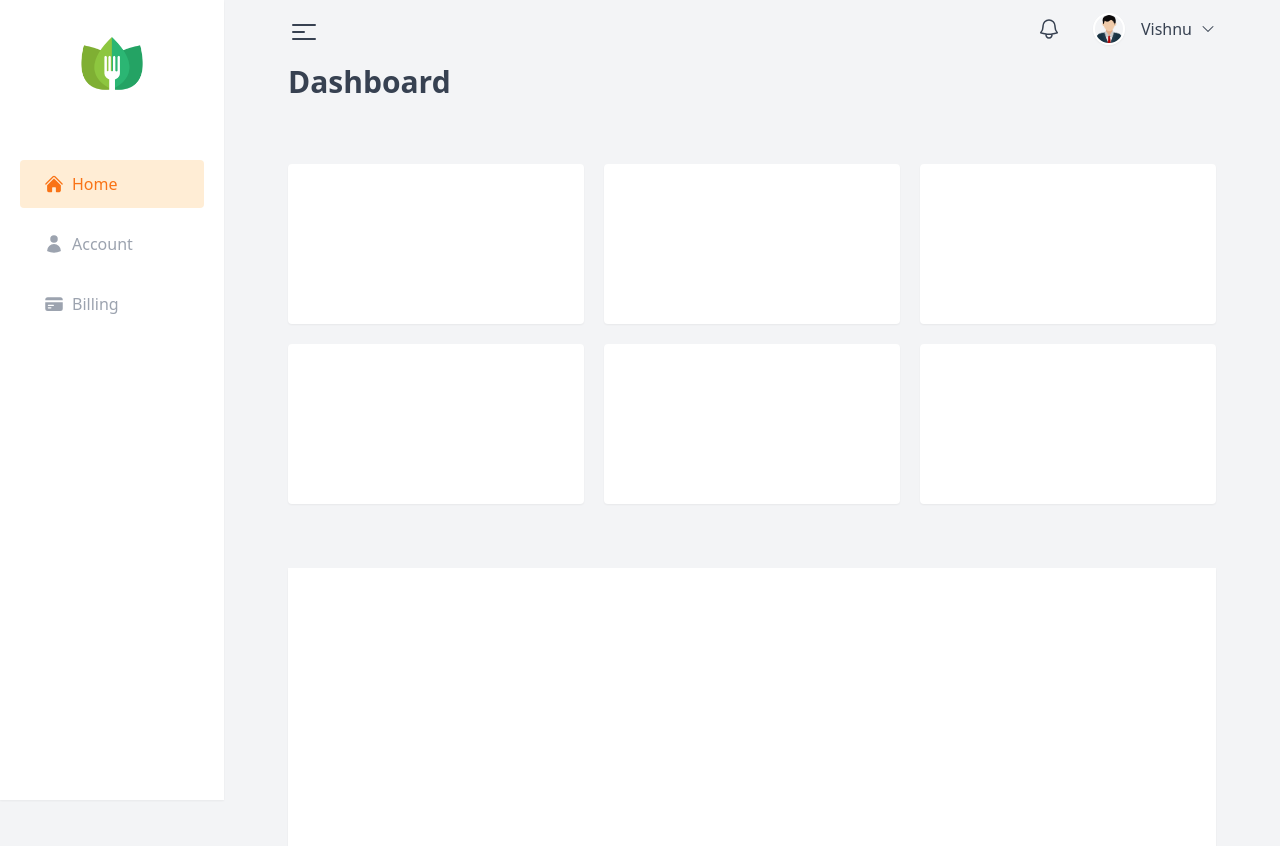
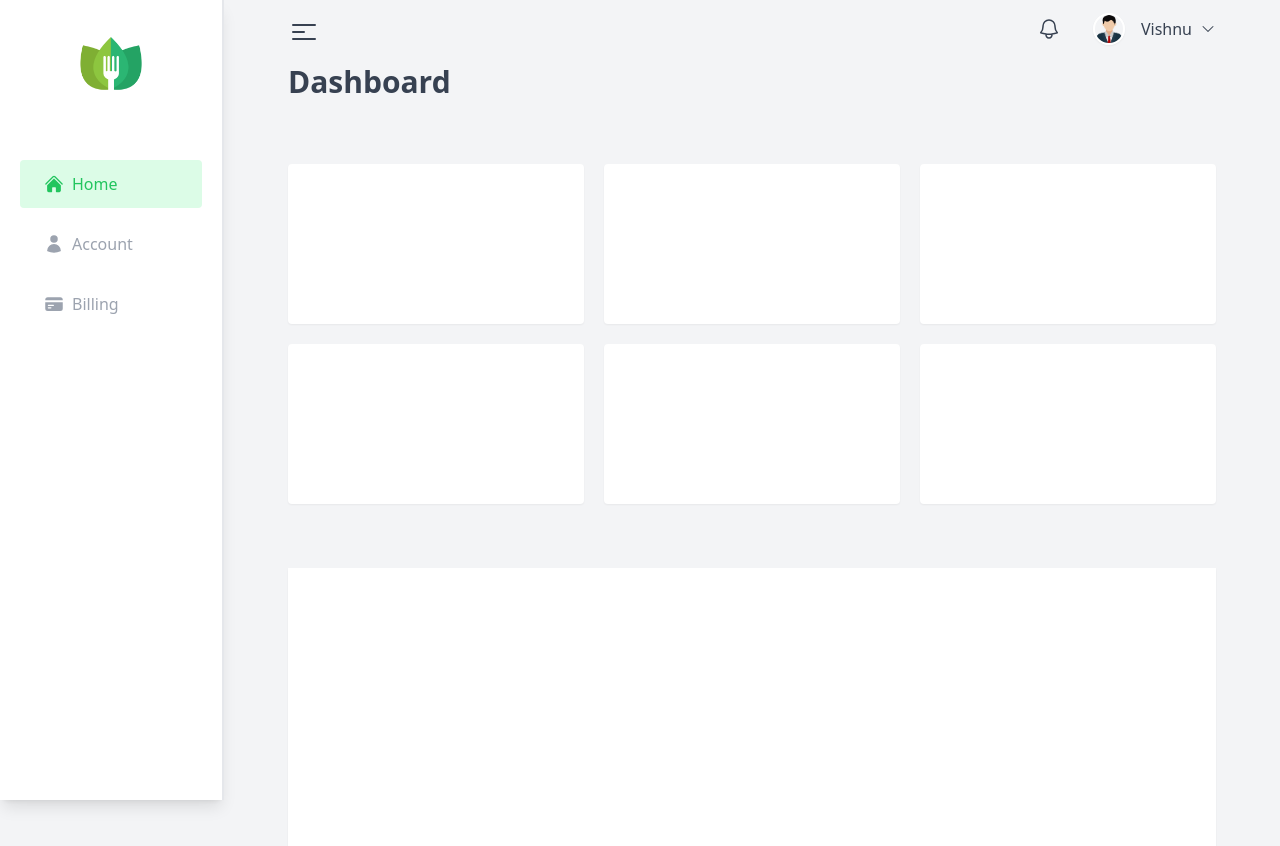
Before and after one commit to m-vishnuraj/admin_dashboard_react_ui, a React (Create React App) app: page / in a window 1280 px wide. Shown: the top 846 px of the page. Built offline with nearby package versions, Linux system fonts and the light colour scheme.

Commit message:
completed

```diff
--- a/src/components/SideBar.jsx
+++ b/src/components/SideBar.jsx
@@ -8,7 +8,7 @@ const SideBar = forwardRef(({ showNav }, ref) => {
 
     const router = useLocation();
     return (
-        <div ref={ref} className="fixed w-56 h-full bg-white shadow-sm">
+        <div ref={ref} className="fixed w-56 h-full bg-white shadow-lg border-r-2 border-gray-200">
             {/* Sidebar Logo */}
             <div className='flex justify-center mt-6 mb-14'>
                 <img src={CompanyLogo} className='w-20 h-auto' alt="company logo" />
@@ -18,8 +18,8 @@ const SideBar = forwardRef(({ showNav }, ref) => {
                 <Link to='/'>
                     <div className={`pl-6 py-3 mx-5 rounded text-center cursor-pointer mb-3 flex items-center transition-colors
                     ${router.pathname === "/"
-                            ? 'bg-orange-100 text-orange-500'
-                            : 'text-gray-400 hover:bg-orange-100 hover:text-orange-500'}`}>
+                            ? 'bg-green-100 text-green-500'
+                            : 'text-gray-400 hover:bg-green-100 hover:text-green-500'}`}>
                         <div className='mr-2'>
                             <HomeIcon className='w-5 h-5' />
                         </div>
@@ -29,8 +29,8 @@ const SideBar = forwardRef(({ showNav }, ref) => {
                 <Link to='/account'>
                     <div className={`pl-6 py-3 mx-5 rounded text-center cursor-pointer mb-3 flex items-center transition-colors
                     ${router.pathname === "/account"
-                            ? 'bg-orange-100 text-orange-500'
-                            : 'text-gray-400 hover:bg-orange-100 hover:text-orange-500'}`}>
+                            ? 'bg-green-100 text-green-500'
+                            : 'text-gray-400 hover:bg-green-100 hover:text-green-500'}`}>
                         <div className='mr-2'>
                             <UserIcon className='w-5 h-5' />
                         </div>
@@ -40,8 +40,8 @@ const SideBar = forwardRef(({ showNav }, ref) => {
                 <Link to='/billing'>
                     <div className={`pl-6 py-3 mx-5 rounded text-center cursor-pointer mb-3 flex items-center transition-colors
                     ${router.pathname === "/billing"
-                            ? 'bg-orange-100 text-orange-500'
-                            : 'text-gray-400 hover:bg-orange-100 hover:text-orange-500'}`}>
+                            ? 'bg-green-100 text-green-500'
+                            : 'text-gray-400 hover:bg-green-100 hover:text-green-500'}`}>
                         <div className='mr-2'>
                             <CreditCardIcon className='w-5 h-5' />
                         </div>
--- a/src/components/TopBar.jsx
+++ b/src/components/TopBar.jsx
@@ -39,7 +39,7 @@ const TopBar = ({ showNav, setShowNav }) => {
                             <div className="relative p-3">
                                 <div className="flex justify-between items-center w-full">
                                     <p className="text-gray-700 font-medium">Notifications</p>
-                                    <Link to="#" className='text-sm text-orange-500'>Mark all as read</Link>
+                                    <Link to="#" className='text-sm text-green-500'>Mark all as read</Link>
                                 </div>
                                 <div className="mt-4 grid gap-4 grid-cols-1 overflow-hidden">
                                     <div className="flex">
@@ -119,19 +119,19 @@ const TopBar = ({ showNav, setShowNav }) => {
                         <Menu.Items className="absolute right-0 w-56 z-50 mt-2 origin-top-right bg-white rounded shadow-sm">
                             <div className="p-1">
                                 <Menu.Item>
-                                    <Link to="#" className="flex hover:bg-orange-500 hover:text-white text-gray-700 rounded p-2 text-sm group transition-colors items-center">
+                                    <Link to="#" className="flex hover:bg-green-500 hover:text-white text-gray-700 rounded p-2 text-sm group transition-colors items-center">
                                         <PencilIcon className="h-4 w-4 mr-2" />
                                         Edit
                                     </Link>
                                 </Menu.Item>
                                 <Menu.Item>
-                                    <Link to="#" className="flex hover:bg-orange-500 hover:text-white text-gray-700 rounded p-2 text-sm group transition-colors items-center">
+                                    <Link to="#" className="flex hover:bg-green-500 hover:text-white text-gray-700 rounded p-2 text-sm group transition-colors items-center">
                                         <CreditCardIcon className="h-4 w-4 mr-2" />
                                         Billing
                                     </Link>
                                 </Menu.Item>
                                 <Menu.Item>
-                                    <Link to="#" className="flex hover:bg-orange-500 hover:text-white text-gray-700 rounded p-2 text-sm group transition-colors items-center">
+                                    <Link to="#" className="flex hover:bg-green-500 hover:text-white text-gray-700 rounded p-2 text-sm group transition-colors items-center">
                                         <Cog8ToothIcon className="h-4 w-4 mr-2" />
                                         Settings
                                     </Link>
```
